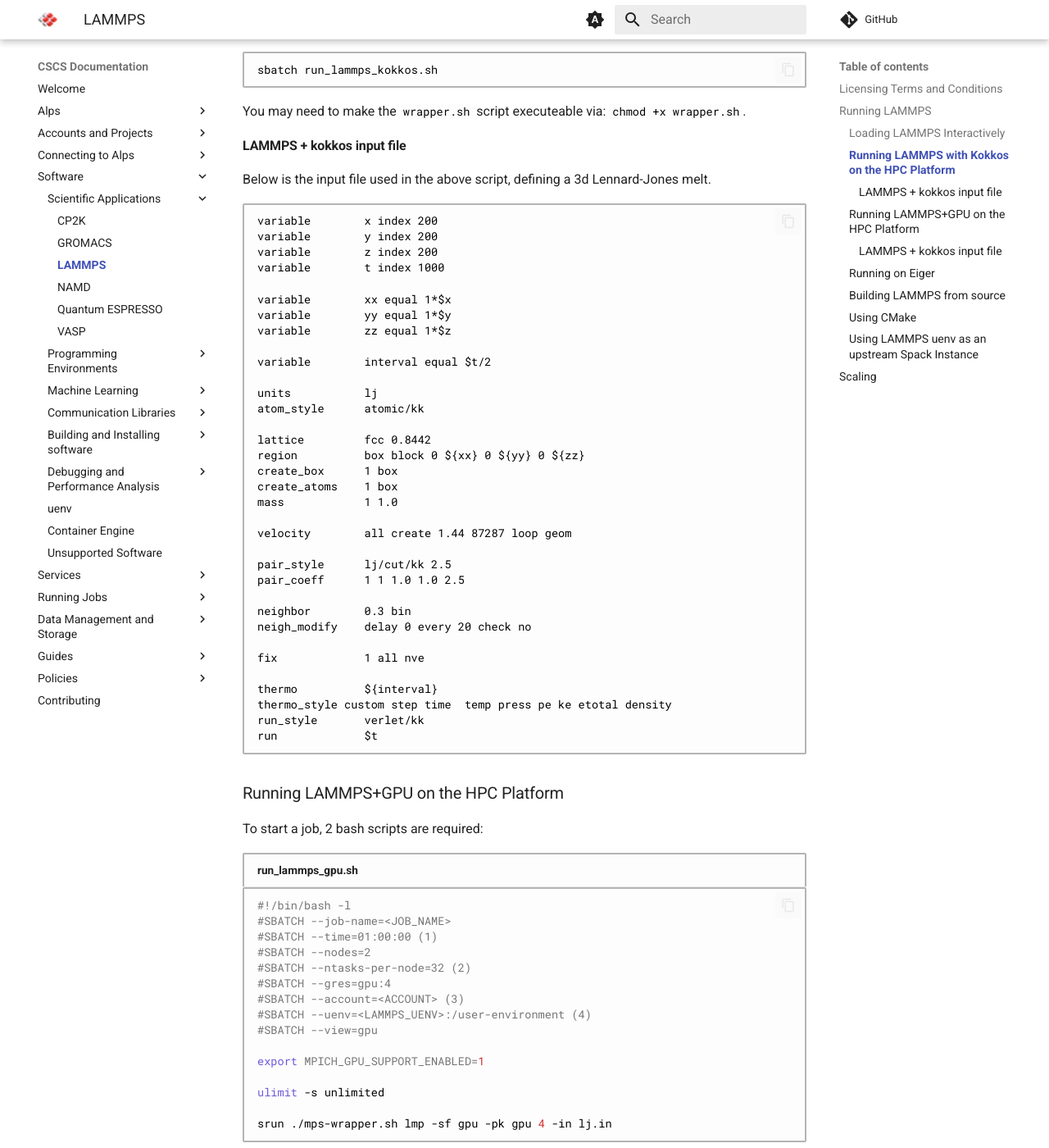
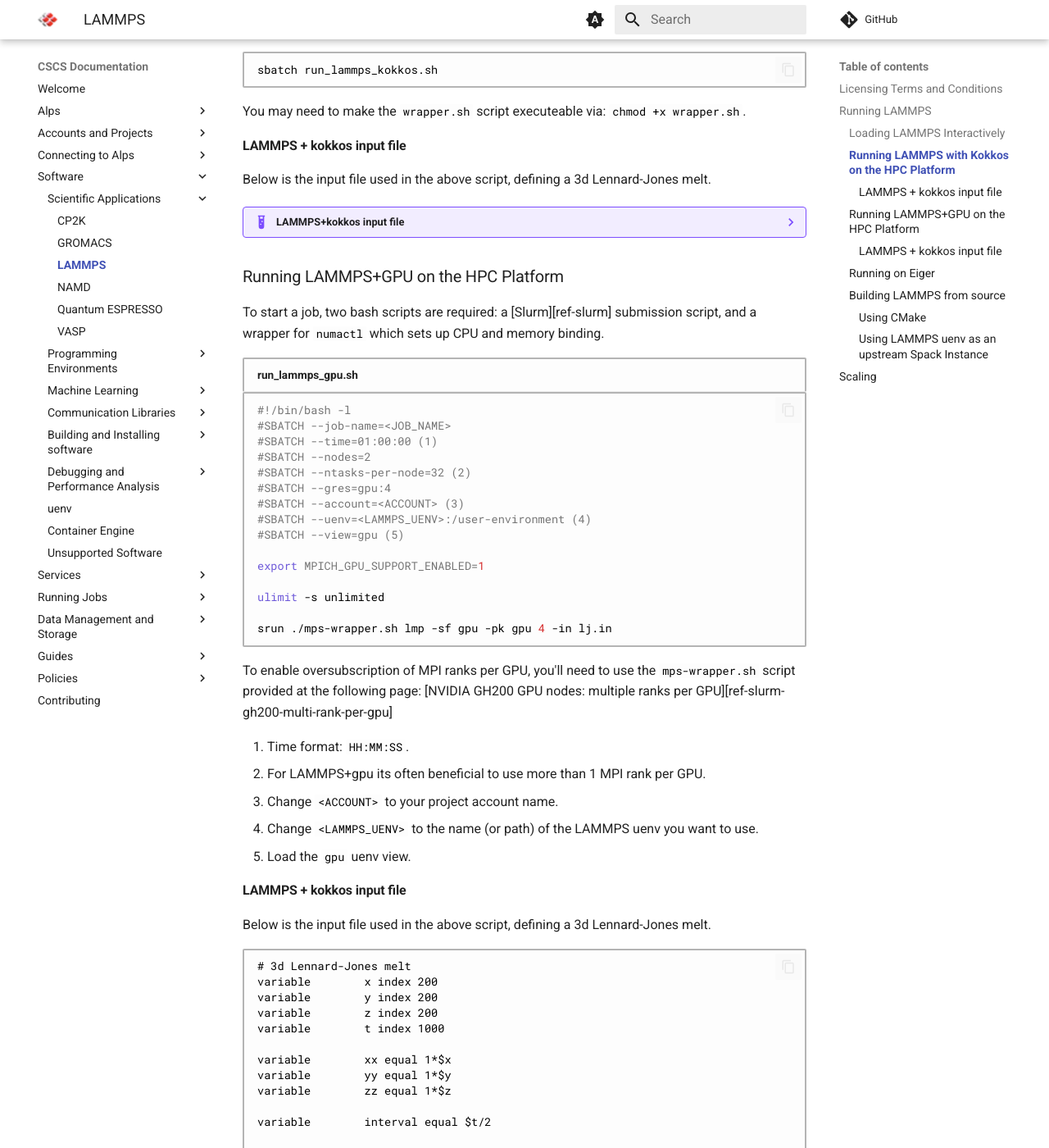
Before and after one commit to nickjbrowning/cscs-docs, an MkDocs documentation site: the page built from docs/software/sciapps/lammps.md, in a window 1280 px wide and 1400 px high, scrolled down 2583 px. Shown: the whole window at 82% size. Built offline with MkDocs 1.6.1 and Material for MkDocs 9.7.7, drawn with Linux system fonts in a browser that asks for light colours; comment, search, counter and statistics services are not loaded; some of the changed text lies outside the part shown.

Commit message:
collapsed input

````diff
--- a/docs/software/sciapps/lammps.md
+++ b/docs/software/sciapps/lammps.md
@@ -64,9 +64,9 @@ uenv start --view develop-gpu lammps/2024:v2
 
 ### Running LAMMPS with Kokkos on the HPC Platform
 
-To start  a job, two bash scripts are potentially required: a [SLURM] submission script, and a wrapper for `numactl` which sets up CPU and memory binding:
+To start  a job, two bash scripts are potentially required: a [SLURM] submission script, and a wrapper for `numactl` which sets up CPU and memory binding.
 
-submission script:
+The submission script is the following:
 
 ```bash title="run_lammps_kokkos.sh"
 #!/bin/bash -l
@@ -90,6 +90,7 @@ srun ./wrapper.sh lmp -in lj_kokkos.in -k on g 1 -sf kk -pk kokkos gpu/aware on
 2. For LAMMPS+kokkos its typical to only use 1 MPI-rank per GPU.
 3. Change `<ACCOUNT>` to your project account name.
 4. Change `<LAMMPS_UENV>` to the name (or path) of the LAMMPS uenv you want to use.
+5. Load the `kokkos` uenv view.
 
 `numactl` wrapper:
 
@@ -119,46 +120,48 @@ You may need to make the `wrapper.sh` script executeable via: `chmod +x wrapper.
 
 Below is the input file used in the above script, defining a 3d Lennard-Jones melt.
 
-```
-variable        x index 200
-variable        y index 200
-variable        z index 200
-variable        t index 1000
+??? example "LAMMPS+kokkos input file"
+    Below is the input file ...
+    ```
+    variable        x index 200
+    variable        y index 200
+    variable        z index 200
+    variable        t index 1000
 
-variable        xx equal 1*$x
-variable        yy equal 1*$y
-variable        zz equal 1*$z
+    variable        xx equal 1*$x
+    variable        yy equal 1*$y
+    variable        zz equal 1*$z
 
-variable        interval equal $t/2
+    variable        interval equal $t/2
 
-units           lj
-atom_style      atomic/kk
+    units           lj
+    atom_style      atomic/kk
 
-lattice         fcc 0.8442
-region          box block 0 ${xx} 0 ${yy} 0 ${zz}
-create_box      1 box
-create_atoms    1 box
-mass            1 1.0
+    lattice         fcc 0.8442
+    region          box block 0 ${xx} 0 ${yy} 0 ${zz}
+    create_box      1 box
+    create_atoms    1 box
+    mass            1 1.0
 
-velocity        all create 1.44 87287 loop geom
+    velocity        all create 1.44 87287 loop geom
 
-pair_style      lj/cut/kk 2.5
-pair_coeff      1 1 1.0 1.0 2.5
+    pair_style      lj/cut/kk 2.5
+    pair_coeff      1 1 1.0 1.0 2.5
 
-neighbor        0.3 bin
-neigh_modify    delay 0 every 20 check no
+    neighbor        0.3 bin
+    neigh_modify    delay 0 every 20 check no
 
-fix             1 all nve
+    fix             1 all nve
 
-thermo          ${interval}
-thermo_style custom step time  temp press pe ke etotal density
-run_style       verlet/kk
-run             $t
-```
+    thermo          ${interval}
+    thermo_style custom step time  temp press pe ke etotal density
+    run_style       verlet/kk
+    run             $t
+    ```
 
 ### Running LAMMPS+GPU on the HPC Platform
 
-To start a job, 2 bash scripts are required:
+To start a job, two bash scripts are required: a [Slurm][ref-slurm] submission script, and a wrapper for `numactl` which sets up CPU and memory binding.
 
 ```bash title="run_lammps_gpu.sh"
 #!/bin/bash -l
@@ -184,6 +187,7 @@ To enable oversubscription of MPI ranks per GPU, you'll need to use the `mps-wra
 2. For LAMMPS+gpu its often beneficial to use more than 1 MPI rank per GPU.
 3. Change `<ACCOUNT>` to your project account name.
 4. Change `<LAMMPS_UENV>` to the name (or path) of the LAMMPS uenv you want to use.
+5. Load the `gpu` uenv view.
 
 #### LAMMPS + kokkos input file
 
@@ -233,7 +237,7 @@ run             $t
 
 ### Building LAMMPS from source
 
-### Using CMake
+#### Using CMake
 
 If you'd like to rebuild LAMMPS from source to add additional packages or to use your own customized code, you can use the develop views contained within the uenv image to provide you with all the necessary libraries and command-line tools you'll need.
 For the following, we'd recommend obtaining an interactive node and building inside the tmpfs directory.
@@ -282,7 +286,7 @@ If you are downloading LAMMPS from github or their website and intend to use kok
 For LAMMPS to work correctly on our system, you need a LAMMPS version which provides kokkos >= 4.4.
 Alternatively, the cmake variable `-DEXTERNAL_KOKKOS=yes` should force cmake to use the kokkos version (4.5.01) provided by the uenv, rather than the one contained within the lammps distribution.
 
-### Using LAMMPS uenv as an upstream Spack Instance
+#### Using LAMMPS uenv as an upstream Spack Instance
 
 If you'd like to extend the existing uenv with additional packages (or your own), you can use the provide LAMMPS uenv to provide all dependencies needed to build your customization. See https://eth-cscs.github.io/alps-uenv/uenv-compilation-spack/ for more information.
 
````
Also changed, not shown: other parts of docs/software/sciapps/lammps.md (+2 -2 lines).
